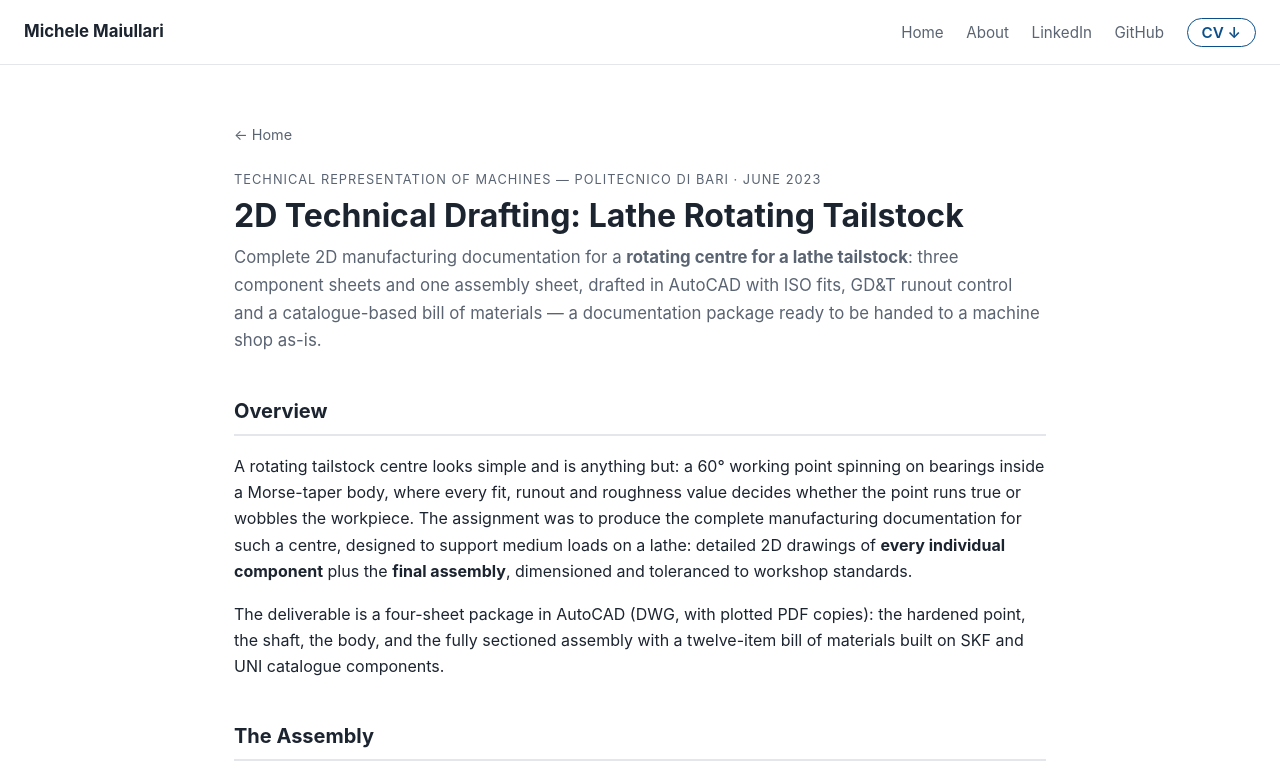
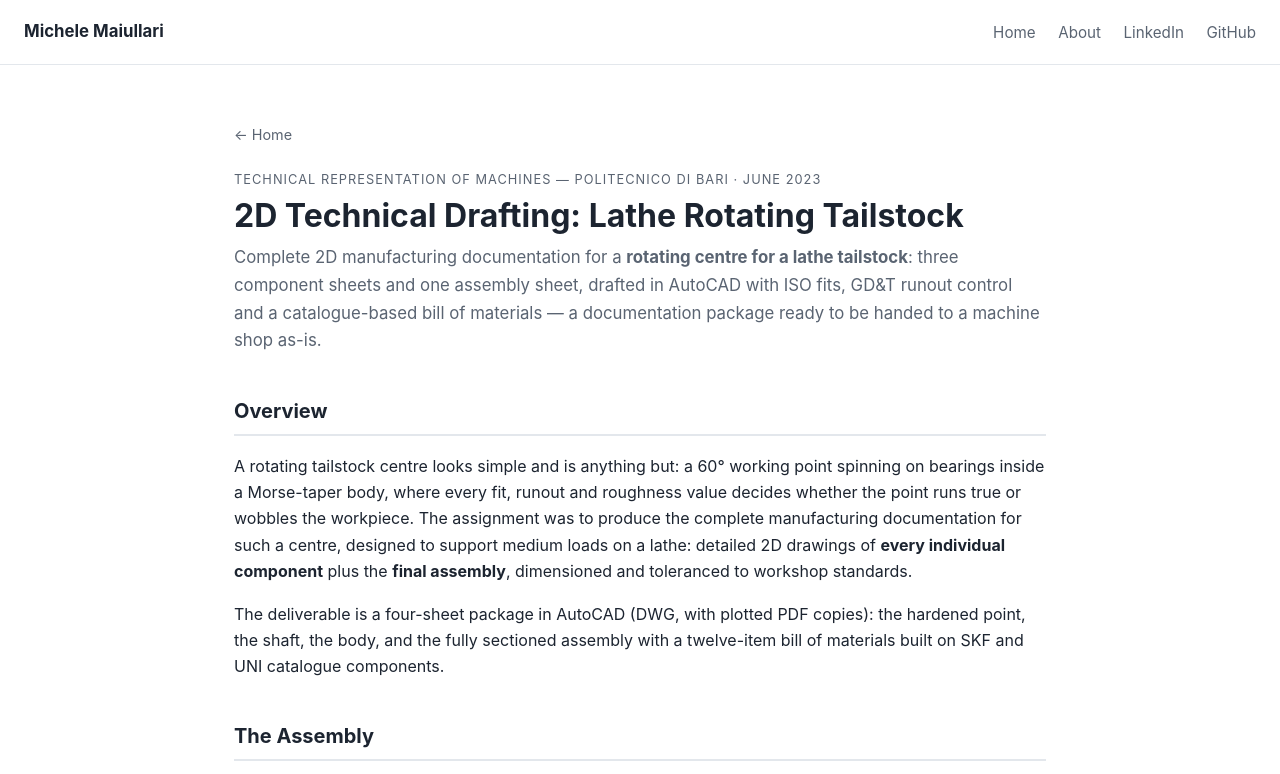
Before and after one commit to michelemaiullari/michelemaiullari.github.io, a plain HTML site: page projects/lathe-tailstock-drafting.html in a window 1280 px wide. Shown: the top 774 px of the page. Drawn offline with Linux system fonts and the light colour scheme.

Commit message:
Update lathe-tailstock-drafting.html

```diff
--- a/projects/lathe-tailstock-drafting.html
+++ b/projects/lathe-tailstock-drafting.html
@@ -23,7 +23,6 @@
       <a href="../about.html">About</a>
       <a href="https://www.linkedin.com/in/michelemaiullari/" target="_blank" rel="noopener">LinkedIn</a>
       <a href="https://github.com/michelemaiullari" target="_blank" rel="noopener">GitHub</a>
-      <a class="nav-cv" href="../assets/CV_Michele_Maiullari.pdf" target="_blank" rel="noopener">CV&nbsp;&darr;</a>
     </nav>
   </header>
 
```
